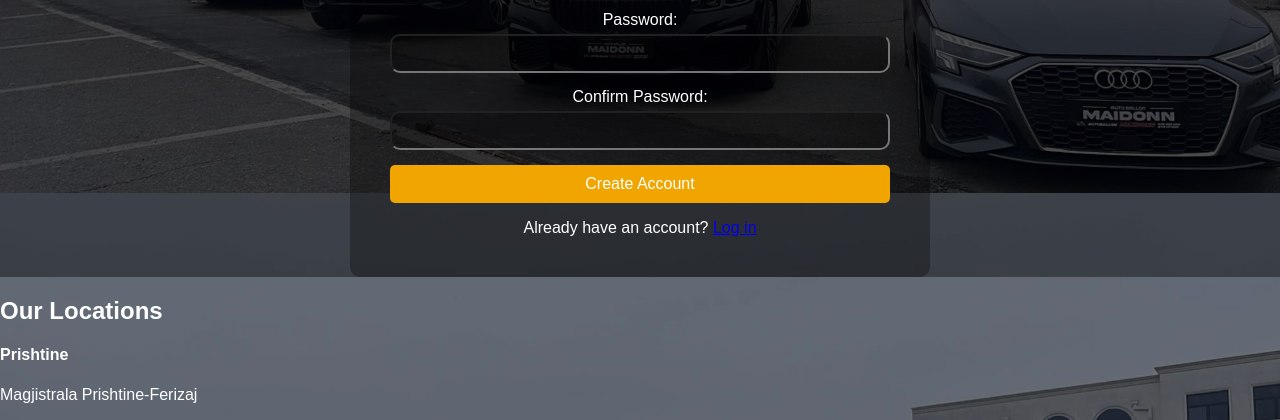
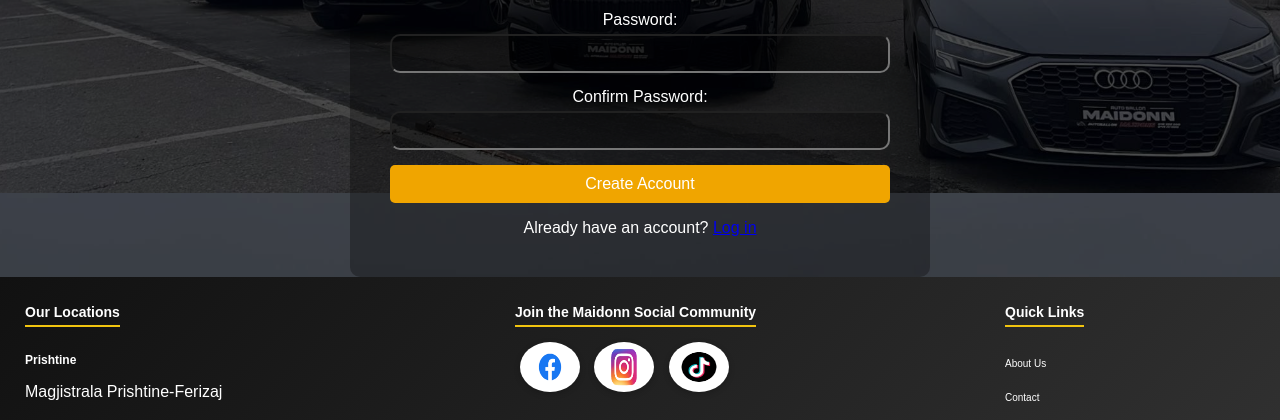
Before and after one commit to valzamustafa/Projektii, a PHP site: page /Register.html in a window 1280 px wide. Shown: the part 607-1027 px from the top of the page. Run offline with PHP 8.4, Linux system fonts and the light colour scheme; grey boxes are pictures that could not be loaded.

Commit message:
Ndryshime

```diff
--- a/register.css
+++ b/register.css
@@ -178,3 +178,92 @@ button {
     color: white;
     text-align: center;
 }
+.footer {
+    display: flex;
+    justify-content: space-between;
+    background: linear-gradient(135deg, #111, #333);
+    color: white;
+    padding: 10px 20px;
+    flex-wrap: wrap;
+    gap: 10px;
+}
+.footer-box {
+    flex: 1;
+    min-width: 180px;
+    max-width: 250px;
+    padding: 5px;
+    justify-content: space-between;
+}
+
+.footer-box h2 {
+    font-size: 14px;
+    margin-bottom: 10px;
+    border-bottom: 2px solid #f1c40f;
+    display: inline-block;
+    padding-bottom: 5px;
+}
+
+.locations .location {
+    margin-bottom: 10px;
+}
+
+.locations h4 {
+    font-size: 12px;
+    margin-bottom: 5px;
+}
+
+.locations a {
+    color: #f1c40f;
+    text-decoration: none;
+    font-size: 10px;
+}
+
+.locations a:hover {
+    text-decoration: underline;
+}
+
+.map-container iframe {
+    width: 100%;
+    height: 120px;
+    border: none;
+    margin-top: 10px;
+    border-radius: 10px;
+}
+
+.social .social-links img {
+    width: 50px;
+    height: 40px;
+    margin: 5px;
+    border-radius: 50%;
+    background: white;
+    padding: 5px;
+    box-shadow: 0 2px 6px rgba(0, 0, 0, 0.2);
+    transition: transform 0.3s ease;
+}
+
+.social .social-links img:hover {
+    transform: scale(1.1);
+}
+
+.navigation p {
+    margin-bottom: 6px;
+}
+
+.navigation a {
+    color: white;
+    text-decoration: none;
+    font-size: 10px;
+}
+
+.navigation a:hover {
+    color: #f1c40f;
+}
+
+.footer-bottom {
+    border-top: 1px solid #444;
+    text-align: center;
+    padding: 8px 0;
+    color: #dcdcdc;
+    font-size: 10px;
+    background: linear-gradient(135deg, #111, #333);
+}
```
